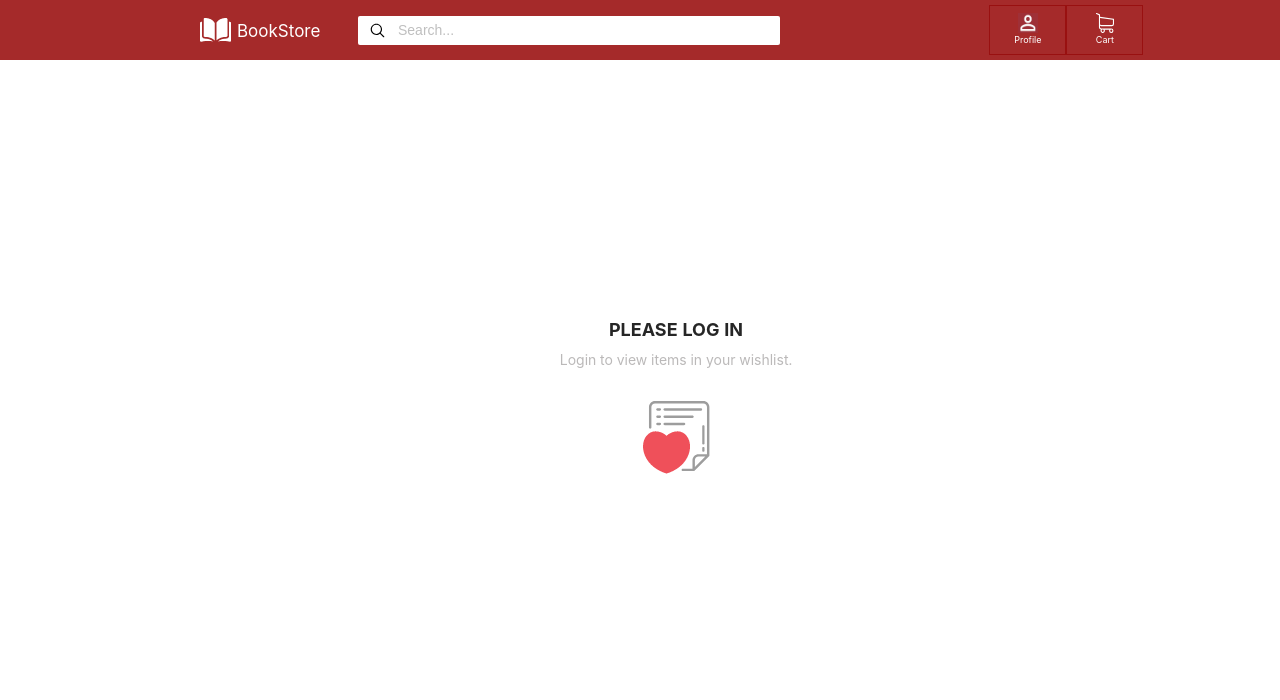
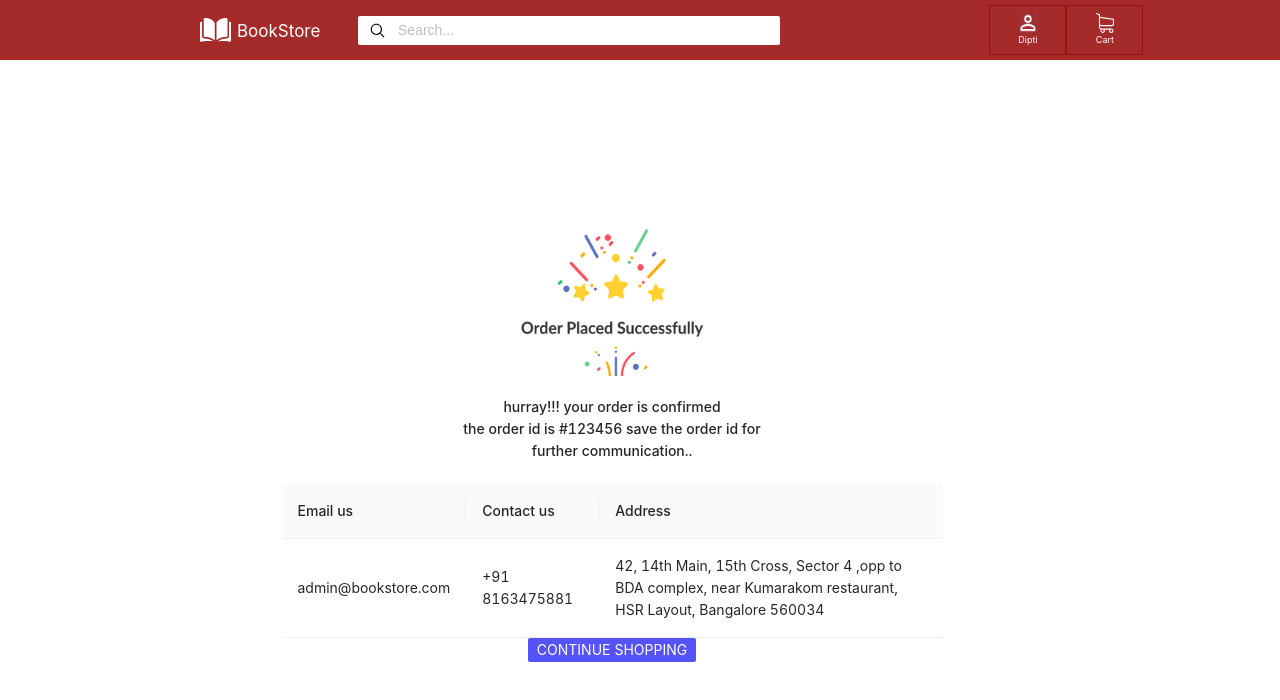
Before and after one commit to Dipti104706/BookStoreReact, a React (Create React App) app: page /orders in a window 1280 px wide. Shown: the top 700 px of the page. Built offline with nearby package versions, Linux system fonts and the light colour scheme.

Commit message:
[Dipti]Added: Order placed page added

```diff
--- a/src/App.js
+++ b/src/App.js
@@ -3,12 +3,14 @@ import './App.css';
 import RouterDom from './pages/router/Router';
 import PleaseLogin from './components/pleaseLogin/PleaseLogin';
 import HeaderForLogin from './components/headerforLogin/HeaderForLogin';
+import OrderPlaced from './components/orderplaced/OrderPlaced';
 
 function App() {
   return (
     <div>
         {/* <RouterDom/> */}
-        <PleaseLogin/>
+        <OrderPlaced/>
+        {/* <PleaseLogin/> */}
         {/* <HeaderForLogin/> */}
     </div>
   );
--- /dev/null
+++ b/src/components/orderplaced/OrderPlaced.css
@@ -0,0 +1,38 @@
+.order{
+    width: 80vw;
+    height: 82vh;
+    display: flex;
+    flex-direction: column;
+    justify-content: center;
+    align-items: center;
+    position: relative;
+    left: 100px;
+    top:56px;
+}
+
+.orderlogo{
+    width: 194px;
+    height: 150px;
+    margin-bottom: 20px;
+}
+
+.table{
+    width: 661px;
+}
+
+.hurray{
+    font-weight: 500;
+}
+
+.ant-table-pagination{
+    display: none;
+}
+
+.continueShopping{
+    background-color: rgb(85 82 247);
+    width: 168px;
+    color: white;
+    border: none;
+    outline: none;
+    border-radius: 2px;
+}
--- /dev/null
+++ b/src/components/orderplaced/OrderPlaced.jsx
@@ -0,0 +1,51 @@
+import React from 'react'
+import FooterCopyrights from '../footer/Footer'
+import BookHeader from '../header/Header'
+import './OrderPlaced.css';
+import order from '../../assets/orderplaced.png';
+import { Table } from 'antd';
+import { useHistory } from "react-router-dom";
+
+function OrderPlaced() {
+    let history=useHistory()
+    const columns = [
+        {
+          title: 'Email us',
+          dataIndex: 'email',
+          key: 'email'
+        },
+        {
+          title: 'Contact us',
+          dataIndex: 'contact',
+          key: 'contact',
+        },
+        {
+          title: 'Address',
+          dataIndex: 'address',
+          key: 'address',
+        }]
+        const data = [
+            {
+              key: '1',
+              email: 'admin@bookstore.com',
+              contact: '+91 8163475881',
+              address: '42, 14th Main, 15th Cross, Sector 4 ,opp to BDA complex, near Kumarakom restaurant, HSR Layout, Bangalore 560034'
+            }]
+    return (
+        <div>
+            <BookHeader/>
+            <div className="order">
+                <img src={order} class="orderlogo"/>
+                <div className="hurray">hurray!!! your order is confirmed </div>
+                <div className="hurray">the order id is #123456 save the order id for</div>
+                <div className="hurray">further communication..</div>
+                <br/>
+                <Table className="table" columns={columns} dataSource={data} />
+                <button className="continueShopping" onClick={()=>(history.push('/dashboard'))}>CONTINUE SHOPPING</button>
+            </div>
+            <FooterCopyrights/>
+        </div>
+    )
+}
+
+export default OrderPlaced
```
Also changed, not shown: src/assets/orderplaced.png (added).
